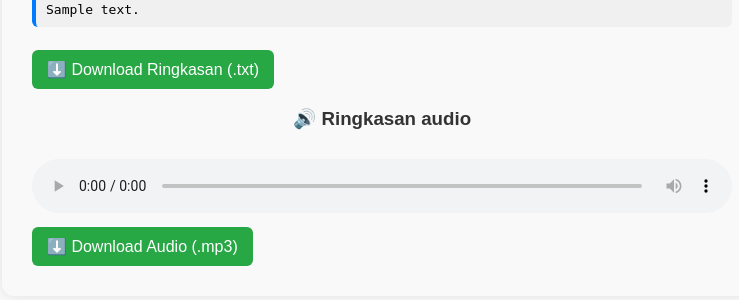
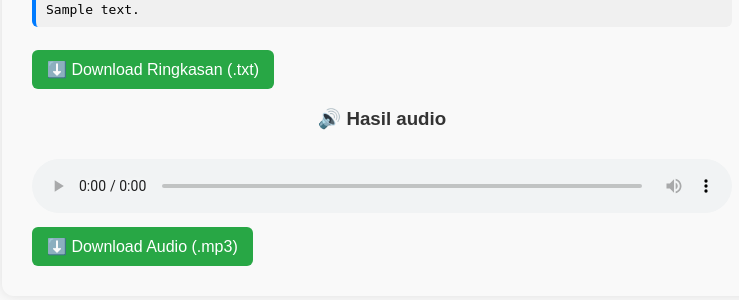
Before and after one commit to gilbertopatricklie/product-pi, a Flask app: template templates/index.html in a window 1280 px wide. Shown: the part 441-741 px from the top of the page, without its empty margins (258-997 px from the left). Run offline with Flask 3, Linux system fonts and the light colour scheme; the template is opened without the code that fills it: most values are stand-ins (such as "Sample title", 1, 10 or a date in 2020).

Commit message:
Edit kedua

```diff
--- /dev/null
+++ b/static/berita_audio.txt
@@ -0,0 +1 @@
+Sebuah startup teknologi asal Bandung, PT EduInovasi Nusantara, berhasil menciptakan sebuah sistem pembelajaran berbasis Artificial Intelligence (AI) yang diklaim mampu meningkatkan pemahaman siswa hingga 40% dibanding metode tradisional. Hasil Ringkasan: evaluasi otomatis, memberikan umpan balik, dan menyarankan materi tambahan yang sesuai dengan kesulitan siswa. Menteri Pendidikan dan Kebudayaan, Dr. Siti Andini, menyambut baik inisiatif ini. Tahun depan, serta membuka peluang lisensi untuk sekolah-sekolah swasta dan madrasah di luar Pulau Jawa. Dengan adopsi teknologi seperti ini, Indonesia mungkin tengah berada di ambang revolusi pendidikan digital. Namun, keberhasilan jangka panjang tetap akan ditentukan oleh sinergi...
--- a/templates/index.html
+++ b/templates/index.html
@@ -23,7 +23,7 @@
     {% endif %}
 
     {% if audio_url %}
-        <h3>🔊 Ringkasan audio</h3>
+        <h3>🔊 Hasil audio</h3>
         <audio controls>
             <source src="{{ audio_url }}" type="audio/mpeg">
             Browser Anda tidak mendukung elemen audio.
```
Also changed, not shown: app.py (+8 -2 lines), 1 other file.
